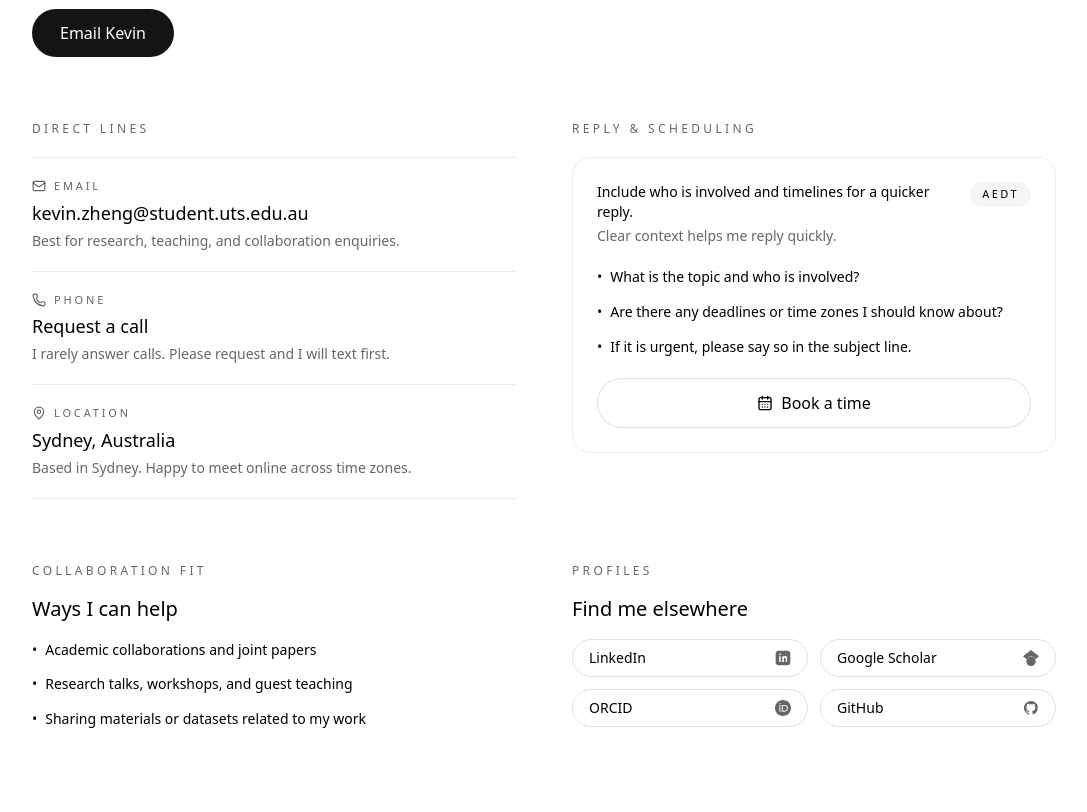
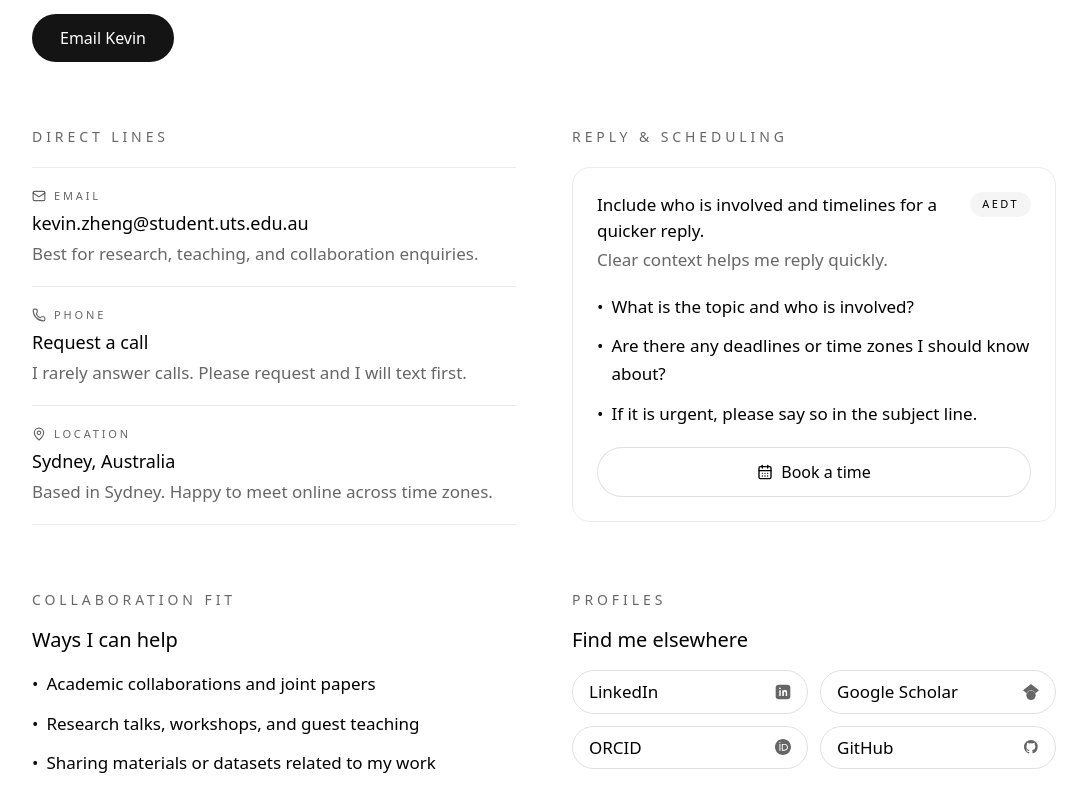
Before and after one commit to kyxzhe/kyxzhe.github.io, a Next.js app: page /contact in a window 1280 px wide. Shown: the part 340-1152 px from the top of the page, without its empty margins (96-1183 px from the left). Built offline with nearby package versions, Linux system fonts and the light colour scheme.

Commit message:
style: harmonize contact typography

```diff
--- a/src/app/contact/page.tsx
+++ b/src/app/contact/page.tsx
@@ -91,7 +91,7 @@ export default function ContactPage() {
       <Navbar />
       <main className="flex-1 mx-auto w-full max-w-5xl px-2 md:px-4 lg:px-0 py-10 flex flex-col gap-16">
         <section className="mt-2 space-y-5">
-          <p className="text-xs uppercase tracking-[0.3em] text-[rgba(0,0,0,0.6)] dark:text-black">Contact</p>
+          <p className="text-[14px] uppercase tracking-[0.3em] text-[rgba(0,0,0,0.6)] dark:text-black">Contact</p>
           <h1 className="text-[2.4rem] md:text-[2.6rem] font-medium leading-tight text-foreground">
             Get in touch
           </h1>
@@ -110,7 +110,7 @@ export default function ContactPage() {
 
         <section className="grid gap-14 lg:grid-cols-2">
           <div className="space-y-5">
-            <p className="text-xs uppercase tracking-[0.28em] text-[rgba(0,0,0,0.6)] dark:text-black">Direct lines</p>
+            <p className="text-[14px] uppercase tracking-[0.28em] text-[rgba(0,0,0,0.6)] dark:text-black">Direct lines</p>
             <div className="border-y border-[rgba(0,0,0,0.08)] dark:border-white/15">
               {directLines.map(({ label, value, hint, href, onClick, icon: Icon }, idx) => {
                 const clickable = Boolean(href || onClick);
@@ -125,7 +125,7 @@ export default function ContactPage() {
                       <span>{label}</span>
                     </div>
                     <p className="text-lg font-medium text-foreground">{value}</p>
-                    <p className="text-sm text-[rgba(0,0,0,0.6)] dark:text-black">{hint}</p>
+                    <p className="text-[17px] text-[rgba(0,0,0,0.6)] dark:text-black">{hint}</p>
                   </div>
                 );
 
@@ -154,18 +154,18 @@ export default function ContactPage() {
           </div>
 
           <div className="space-y-5">
-            <p className="text-xs uppercase tracking-[0.28em] text-[rgba(0,0,0,0.6)] dark:text-black">Reply & scheduling</p>
+            <p className="text-[14px] uppercase tracking-[0.28em] text-[rgba(0,0,0,0.6)] dark:text-black">Reply & scheduling</p>
             <div className="space-y-5 border border-[rgba(0,0,0,0.08)] dark:border-white/15 rounded-[18px] p-6">
               <div className="flex items-start justify-between gap-4">
                 <div className="space-y-1">
-                  <p className="text-sm text-black dark:text-black">Include who is involved and timelines for a quicker reply.</p>
-                  <p className="text-sm text-[rgba(0,0,0,0.6)] dark:text-black">Clear context helps me reply quickly.</p>
+                  <p className="text-[17px] text-black dark:text-black">Include who is involved and timelines for a quicker reply.</p>
+                  <p className="text-[17px] text-[rgba(0,0,0,0.6)] dark:text-black">Clear context helps me reply quickly.</p>
                 </div>
                 <span className="px-3 py-1 rounded-full text-[11px] uppercase tracking-[0.22em] bg-[rgba(0,0,0,0.04)] text-[rgba(0,0,0,0.6)] dark:text-black">
                   <span className="text-foreground">AEDT</span>
                 </span>
               </div>
-              <ul className="space-y-3 text-sm leading-relaxed">
+              <ul className="space-y-3 text-[17px] leading-relaxed">
                 {replyNotes.map((note) => (
                   <li key={note} className="flex gap-2 text-black dark:text-black">
                     <span className="text-[var(--accent)]">•</span>
@@ -187,9 +187,9 @@ export default function ContactPage() {
 
         <section className="grid gap-14 lg:grid-cols-2">
           <div className="space-y-4">
-            <p className="text-xs uppercase tracking-[0.28em] text-[rgba(0,0,0,0.6)] dark:text-black">Collaboration fit</p>
+            <p className="text-[14px] uppercase tracking-[0.28em] text-[rgba(0,0,0,0.6)] dark:text-black">Collaboration fit</p>
             <h2 className="text-xl font-medium text-foreground">Ways I can help</h2>
-            <ul className="space-y-3 text-sm leading-relaxed">
+            <ul className="space-y-3 text-[17px] leading-relaxed">
               {collaborationAreas.map((area) => (
                 <li key={area} className="flex gap-2 text-black dark:text-black">
                   <span className="text-[var(--accent)]">•</span>
@@ -200,7 +200,7 @@ export default function ContactPage() {
           </div>
 
           <div className="space-y-4">
-            <p className="text-xs uppercase tracking-[0.28em] text-[rgba(0,0,0,0.6)] dark:text-black">Profiles</p>
+            <p className="text-[14px] uppercase tracking-[0.28em] text-[rgba(0,0,0,0.6)] dark:text-black">Profiles</p>
             <h2 className="text-xl font-medium text-foreground">Find me elsewhere</h2>
             <div className="grid grid-cols-1 sm:grid-cols-2 gap-3">
               {socialLinks.map(({ label, href, icon }) => (
@@ -209,7 +209,7 @@ export default function ContactPage() {
                   href={href}
                   target="_blank"
                   rel="noopener noreferrer"
-                  className="flex items-center justify-between gap-3 px-4 py-2 border border-[rgba(0,0,0,0.12)] dark:border-white/20 rounded-full text-sm font-medium transition-colors duration-150 hover:border-foreground/50"
+                  className="flex items-center justify-between gap-3 px-4 py-2 border border-[rgba(0,0,0,0.12)] dark:border-white/20 rounded-full text-[17px] font-medium transition-colors duration-150 hover:border-foreground/50"
                 >
                   <span>{label}</span>
                   <span className="text-[rgba(0,0,0,0.6)] dark:text-black">{icon}</span>
@@ -243,7 +243,7 @@ export default function ContactPage() {
                 <X size={18} />
               </button>
             </div>
-            <p className="text-sm text-[rgba(0,0,0,0.6)] dark:text-black leading-relaxed">
+            <p className="text-[17px] text-[rgba(0,0,0,0.6)] dark:text-black leading-relaxed">
               Share your number and preferred time in the booking note. I will text first and call if it helps.
             </p>
           </div>
```
